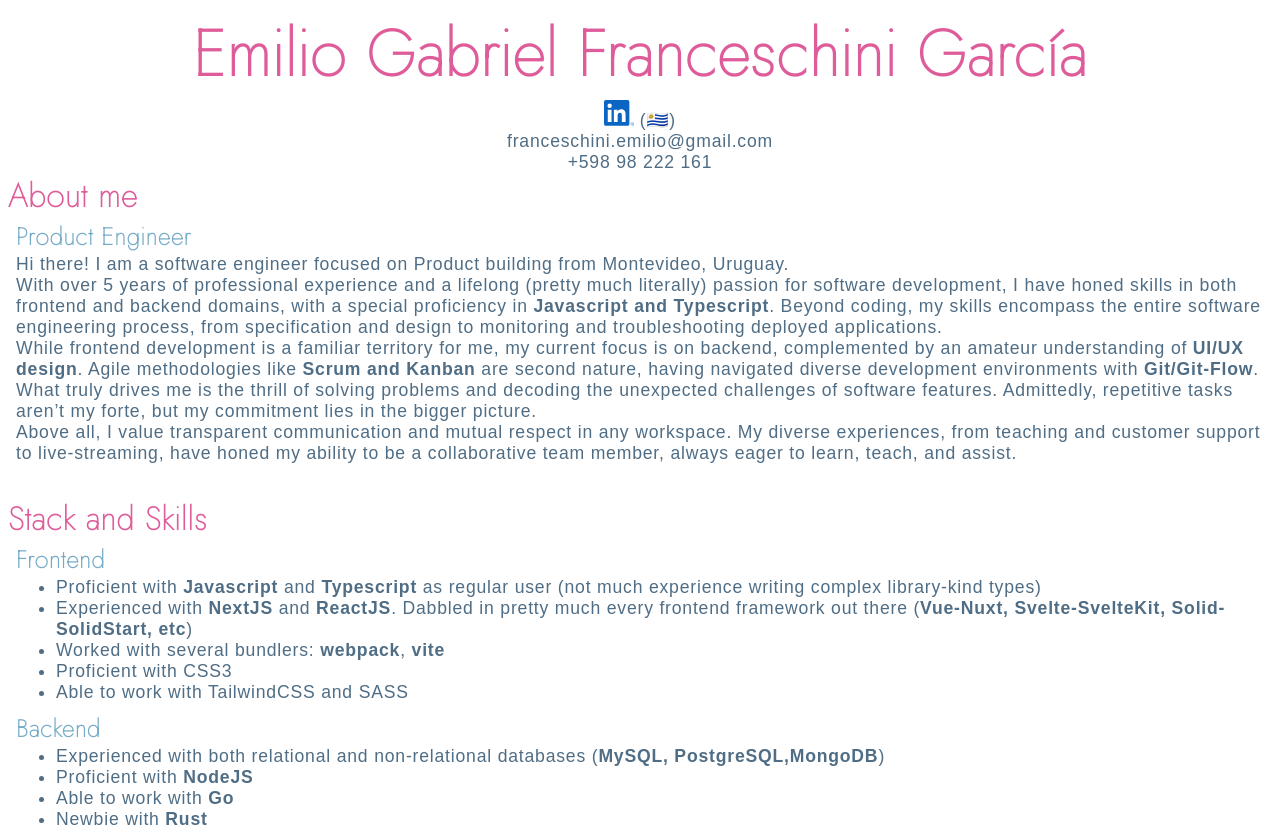
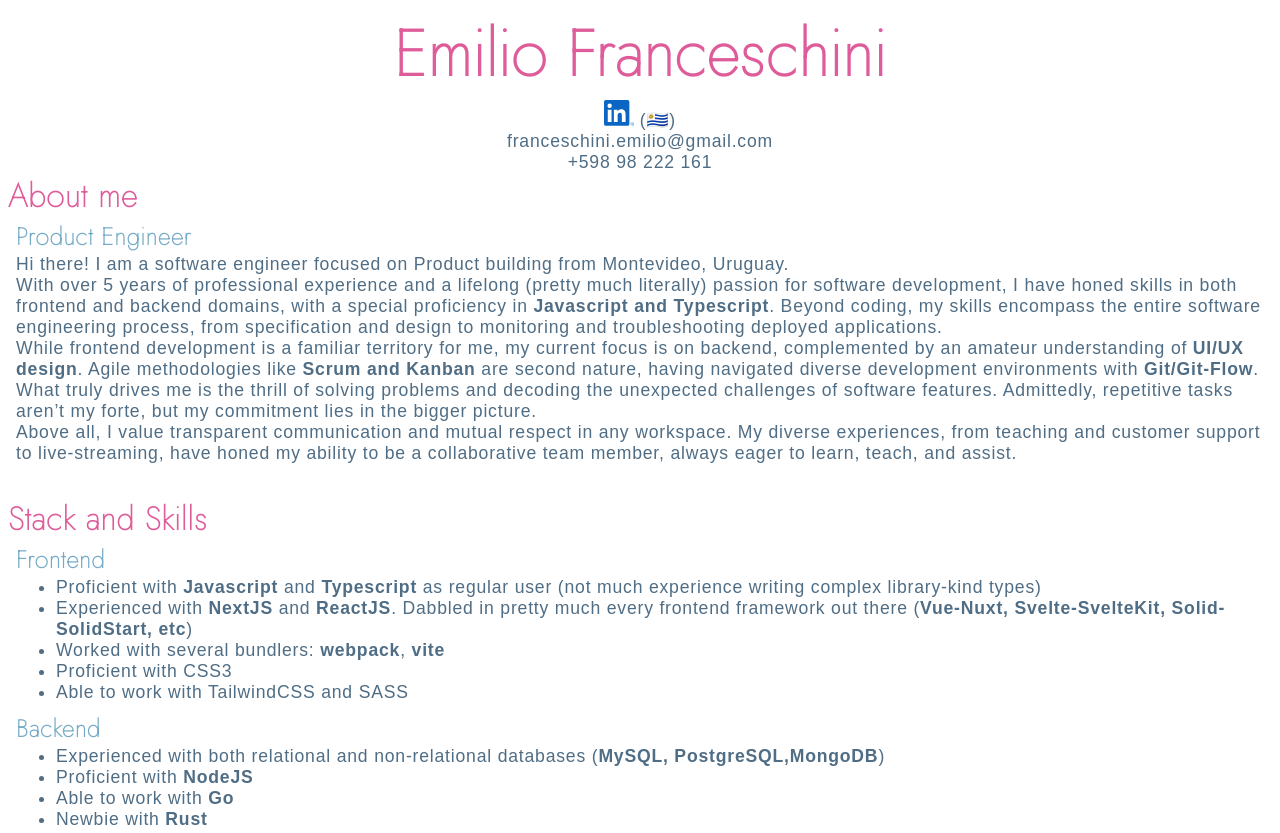
Before and after one commit to EmoPorEmilio/emoporemilio, a website: page public/cv/index.html in a window 1280 px wide. Shown: the top 833 px of the page. Drawn offline with Linux system fonts and the light colour scheme.

Commit message:
sacar segundos nombres y apellidos

```diff
--- a/public/cv/index.html
+++ b/public/cv/index.html
@@ -73,7 +73,7 @@
     </style>
   </head>
   <body>
-    <h1>Emilio Gabriel Franceschini García</h1>
+    <h1>Emilio Franceschini</h1>
     <p style="text-align: center">
       <a
         target="_blank"
```
